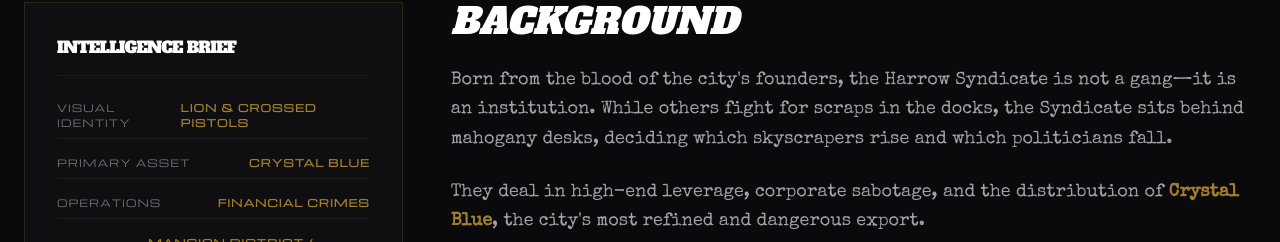
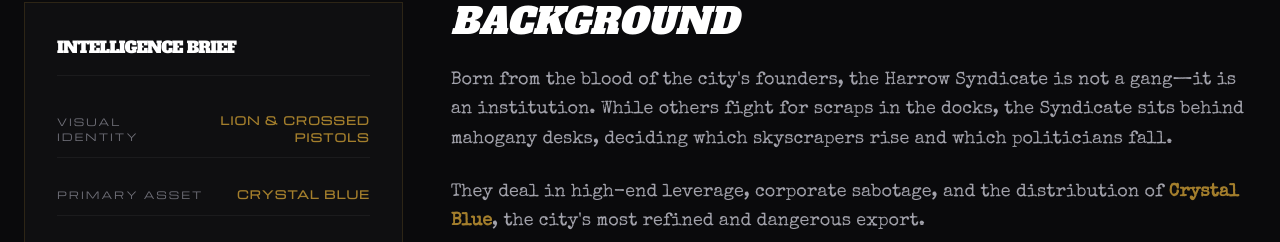
Before and after one commit to dookeh/stonebridge-web, a React (Create React App) app: page /factions/harrow in a window 1280 px wide. Shown: the part 558-800 px from the top of the page. Built offline with nearby package versions, Linux system fonts and the light colour scheme.

Commit message:
statrow fix

```diff
--- a/src/pages/Harrow.jsx
+++ b/src/pages/Harrow.jsx
@@ -105,9 +105,13 @@ const Harrow = () => {
 
 /* Helper Components to keep the main code clean */
 const StatRow = ({ label, value }) => (
-  <div className="flex justify-between items-center text-[10px] uppercase tracking-widest border-b border-white/5 pb-2">
-    <span className="text-zinc-500">{label}</span>
-    <span className="text-[#a37e2c] font-black">{value}</span>
+  <div className="flex justify-between items-center py-3 border-b border-white/5 group/row">
+    <span className="text-[10px] uppercase tracking-[0.2em] text-zinc-500 group-hover/row:text-zinc-300 transition-colors">
+      {label}
+    </span>
+    <span className="text-[11px] uppercase tracking-widest text-[#a37e2c] font-black text-right ml-4">
+      {value}
+    </span>
   </div>
 );
 
--- a/src/pages/Rules.jsx
+++ b/src/pages/Rules.jsx
@@ -30,7 +30,7 @@ const Rules = () => {
               <div className="flex items-center gap-2">
                 <span className="w-2 h-2 bg-red-600 rounded-full animate-pulse"></span>
                 <p className="text-zinc-500 text-[9px] font-bold uppercase tracking-[0.2em]">
-                  Steelbourne Metropolitan Constabulary // Secure Terminal
+                  Stonebridge Metropolitan Constabulary // Secure Terminal
                 </p>
               </div>
             </div>
@@ -47,7 +47,7 @@ const Rules = () => {
         <div className="mb-12 border-l-4 border-[#a37e2c] pl-6 py-2">
           <h2 className="text-4xl font-black uppercase italic mb-2 tracking-tighter">Penal Code & Conduct</h2>
           <p className="text-zinc-500 max-w-2xl text-sm leading-relaxed">
-            Steelbourne thrives on solid roleplay. By entering the Special Economic Regeneration Zone,
+            Stonebridge thrives on solid roleplay. By entering the Special Economic Regeneration Zone,
             you agree to the following statutes. Failure to comply will result in citizenship revocation.
           </p>
         </div>
@@ -80,7 +80,7 @@ const Rules = () => {
                 <span className="text-[10px] font-bold uppercase tracking-widest">Legal Notice</span>
               </div>
               <p className="text-[10px] text-zinc-600 leading-tight italic">
-                Steelbourne RP is a free service. We reserve the right to ban any individual not helping the community move forward.
+                Stonebridge RP is a free service. We reserve the right to ban any individual not helping the community move forward.
               </p>
             </div>
           </div>
@@ -160,7 +160,7 @@ const Rules = () => {
 
       <footer className="py-12 border-t border-white/5 text-center px-6">
         <p className="text-zinc-600 text-[9px] uppercase tracking-[0.5em]">
-          Steelbourne Metropolitan Constabulary // Code of Conduct Revision 2026.04
+          Stonebridge Metropolitan Constabulary // Code of Conduct Revision 2026.04
         </p>
       </footer>
     </div>
```
